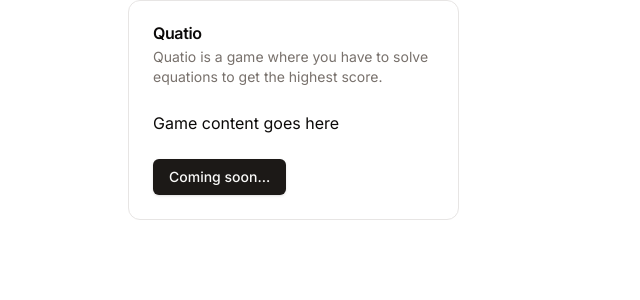
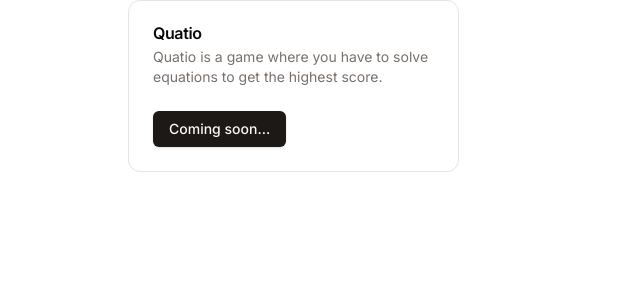
Before and after one commit to alexandretrotel/portfolio, a Next.js app: page /games in a window 1280 px wide. Shown: the top 300 px of the page, without its empty margins (0-640 px from the left). Built offline with nearby package versions, Linux system fonts and the light colour scheme.

Commit message:
fix: quatio

```diff
--- a/src/app/games/page.tsx
+++ b/src/app/games/page.tsx
@@ -1,7 +1,6 @@
 import { Button } from "@/components/ui/button";
 import {
   Card,
-  CardContent,
   CardDescription,
   CardFooter,
   CardHeader,
@@ -20,9 +19,6 @@ export default async function Games() {
             highest score.
           </CardDescription>
         </CardHeader>
-        <CardContent>
-          <p>Game content goes here</p>
-        </CardContent>
         <CardFooter>
           <Button disabled asChild>
             <Link href="/games/quatio">Coming soon...</Link>
```
